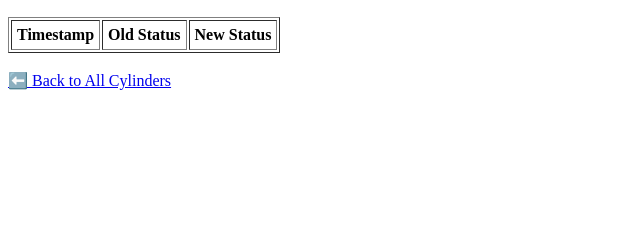
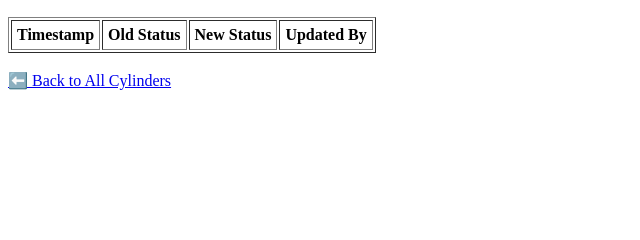
Before and after one commit to amirda88/gas-cylinder-tracker, a Python web app: template templates/history.html in a window 1280 px wide. Shown: the part 139-379 px from the top of the page, without its empty margins (0-640 px from the left). Run offline with Jinja, Linux system fonts and the light colour scheme; the template is opened without the code that fills it, so the values that code supplies are empty.

Commit message:
history.html

```diff
--- a/templates/history.html
+++ b/templates/history.html
@@ -18,12 +18,14 @@
             <th>Timestamp</th>
             <th>Old Status</th>
             <th>New Status</th>
+            <th>Updated By</th>
         </tr>
         {% for h in history %}
         <tr>
             <td>{{ h.timestamp.strftime('%Y-%m-%d %H:%M') }}</td>
             <td>{{ h.old_status }}</td>
             <td>{{ h.new_status }}</td>
+            <td>{{ h.updated_by or '—' }}</td>
         </tr>
         {% endfor %}
     </table>
```
